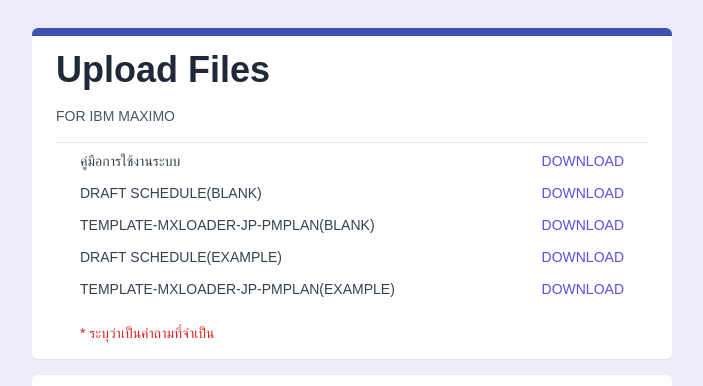
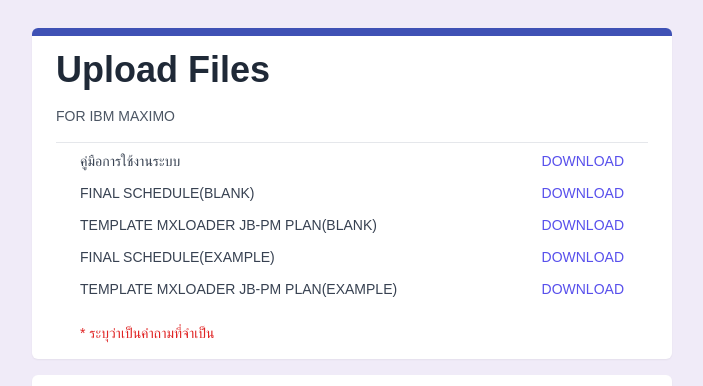
Before and after one commit to naravid19/maximo_project, a Django app: page / in a window 1280 px wide. Shown: the top 386 px of the page, without its empty margins (288-991 px from the left). Run offline with Django 5.2, Linux system fonts and the light colour scheme; data that the repository does not hold is empty; some libraries are stand-ins or nearby versions; some web fonts are replaced.

Commit message:
Updated project with renamed files and related code adjustments for better clarity
Recent Updates:
- Renamed files: `Final Schedule` and `TEMPLATE MXLOADER JB-PM PLAN`.
- Modified related code to reflect the new file names and ensure smooth integration.

```diff
--- a/maximo_app/templates/maximo_app/upload.html
+++ b/maximo_app/templates/maximo_app/upload.html
@@ -214,7 +214,7 @@
 
                 <div class="flex items-center justify-between">
                     <p class="text-sm font-normal text-gray-700">
-                        DRAFT SCHEDULE(BLANK)
+                        FINAL SCHEDULE(BLANK)
                     </p>
                     <a href="{% url 'download_schedule' %}" class="text-sm font-medium text-indigo-600 hover:text-indigo-800 hover:underline">
                         DOWNLOAD
@@ -223,7 +223,7 @@
 
                 <div class="flex items-center justify-between">
                     <p class="text-sm font-normal text-gray-700">
-                        TEMPLATE-MXLOADER-JP-PMPLAN(BLANK)
+                        TEMPLATE MXLOADER JB-PM PLAN(BLANK)
                     </p>
                     <a href="{% url 'download_original_template' %}" class="text-sm font-medium text-indigo-600 hover:text-indigo-800 hover:underline">
                         DOWNLOAD
@@ -232,7 +232,7 @@
 
                 <div class="flex items-center justify-between">
                     <p class="text-sm font-normal text-gray-700">
-                        DRAFT SCHEDULE(EXAMPLE)
+                        FINAL SCHEDULE(EXAMPLE)
                     </p>
                     <a href="{% url 'download_example_schedule' %}" class="text-sm font-medium text-indigo-600 hover:text-indigo-800 hover:underline">
                         DOWNLOAD
@@ -241,7 +241,7 @@
 
                 <div class="flex items-center justify-between">
                     <p class="text-sm font-normal text-gray-700">
-                        TEMPLATE-MXLOADER-JP-PMPLAN(EXAMPLE)
+                        TEMPLATE MXLOADER JB-PM PLAN(EXAMPLE)
                     </p>
                     <a href="{% url 'download_example_template' %}" class="text-sm font-medium text-indigo-600 hover:text-indigo-800 hover:underline">
                         DOWNLOAD
@@ -868,7 +868,7 @@
                             <div class="flex items-center">
                                 <img src="{% static 'icon/excel.svg' %}" alt="Excel icon" width="20" height="20" class="mr-2" />
                                 <a href="{% url 'download_template_file' %}" class="font-semibold text-blue-600 truncate hover:underline">
-                                    Download Template-MxLoader-JP-PMPlan File
+                                    Download Template MxLoader JB-PM Plan File
                                 </a>
                             </div>
                         </li>
--- a/maximo_app/views.py
+++ b/maximo_app/views.py
@@ -1794,9 +1794,9 @@ def index(request):
             yellow_fill = PatternFill(start_color='FFFF00', end_color='FFFF00', fill_type='solid')
 
             # Define file paths
-            file_path = os.path.join(settings.STATIC_ROOT, 'excel', 'Template-MxLoader-JP-PMPlan.xlsm')
-            file_template_xlsx = os.path.join(temp_dir, f"{uuid.uuid4()}_Template-MxLoader-JP-PMPlan_temp.xlsx")
-            file_template_xlsm = os.path.join(temp_dir, f"{uuid.uuid4()}_Template-MxLoader-JP-PMPlan.xlsm")
+            file_path = os.path.join(settings.STATIC_ROOT, 'excel', 'Template MxLoader JB-PM Plan.xlsm')
+            file_template_xlsx = os.path.join(temp_dir, f"{uuid.uuid4()}_Template MxLoader JB-PM Plan_temp.xlsx")
+            file_template_xlsm = os.path.join(temp_dir, f"{uuid.uuid4()}_Template MxLoader JB-PM Plan.xlsm")
 
             sheet_jp_labor = 'JPPLAN-LABOR'
             sheet_jp_task = 'JPPLAN-TASK'
@@ -2300,7 +2300,7 @@ def download_template_file(request):
     # ดึงลิงก์ไฟล์จาก session
     template_file = request.session.get('download_link_template', None)
     location = request.session.get('location', 'BLANK')
-    original_file_name = f'Template-MxLoader-JP-PMPlan-({location}).xlsm'
+    original_file_name = f'Template MxLoader JB-PM Plan ({location}).xlsm'
 
     if template_file:
         # ตรวจสอบเส้นทางของไฟล์และแปลงให้เป็นเส้นทางสมบูรณ์ถ้ายังไม่เป็น
@@ -2316,10 +2316,10 @@ def download_template_file(request):
                     return response
             except Exception as e:
                 # แสดงข้อความข้อผิดพลาดในกรณีที่ไม่สามารถเปิดไฟล์ได้
-                logger.error(f"Failed to open Template-MxLoader-JP-PMPlan file for download: {str(e)}", exc_info=True)
+                logger.error(f"Failed to open Template MxLoader JB-PM Plan file for download: {str(e)}", exc_info=True)
                 error_message = (
                     f"<div class='error-container'>"
-                    f"<strong class='error-title'>พบปัญหา:</strong> ไม่สามารถเปิดไฟล์ Template-MxLoader-JP-PMPlan ได้<br>"
+                    f"<strong class='error-title'>พบปัญหา:</strong> ไม่สามารถเปิดไฟล์ Template MxLoader JB-PM Plan ได้<br>"
                     f"<ul class='error-details'>"
                     f"<p class='error-description'>สาเหตุของปัญหา:</p>"
                     f"<li>เกิดข้อผิดพลาดระหว่างการเปิดไฟล์ กรุณาตรวจสอบว่าไฟล์มีอยู่จริงและไม่เสียหาย</li>"
@@ -2331,10 +2331,10 @@ def download_template_file(request):
                 return render(request, 'maximo_app/upload.html', {})
         else:
             # แสดงข้อผิดพลาดเมื่อไม่พบไฟล์
-            logger.error("Template-MxLoader-JP-PMPlan file not found for download.")
+            logger.error("Template MxLoader JB-PM Plan file not found for download.")
             error_message = (
                 f"<div class='error-container'>"
-                f"<strong class='error-title'>พบปัญหา:</strong> ไม่พบไฟล์ Template-MxLoader-JP-PMPlan ที่ต้องการดาวน์โหลด<br>"
+                f"<strong class='error-title'>พบปัญหา:</strong> ไม่พบไฟล์ Template MxLoader JB-PM Plan ที่ต้องการดาวน์โหลด<br>"
                 f"<ul class='error-details'>"
                 f"<p class='error-description'>สาเหตุของปัญหา:</p>"
                 f"<li>ระบบไม่สามารถหาไฟล์ที่ต้องการดาวน์โหลดได้</li>"
@@ -2347,13 +2347,13 @@ def download_template_file(request):
             return render(request, 'maximo_app/upload.html', {})
     else:
         # แสดงข้อผิดพลาดเมื่อไม่มีไฟล์ใน session
-        logger.error("Template-MxLoader-JP-PMPlan file path not specified in session.")
+        logger.error("Template MxLoader JB-PM Plan file path not specified in session.")
         error_message = (
             f"<div class='error-container'>"
-            f"<strong class='error-title'>พบปัญหา:</strong> ไม่มีการระบุไฟล์ Template-MxLoader-JP-PMPlan สำหรับการดาวน์โหลด<br>"
+            f"<strong class='error-title'>พบปัญหา:</strong> ไม่มีการระบุไฟล์ Template MxLoader JB-PM Plan สำหรับการดาวน์โหลด<br>"
             f"<ul class='error-details'>"
             f"<p class='error-description'>สาเหตุของปัญหา:</p>"
-            f"<li>ระบบไม่ได้รับข้อมูลที่อยู่ของไฟล์ Template-MxLoader-JP-PMPlan จาก session</li>"
+            f"<li>ระบบไม่ได้รับข้อมูลที่อยู่ของไฟล์ Template MxLoader JB-PM Plan จาก session</li>"
             f"</ul>"
             f"<p class='error-note'>คำแนะนำ: กรุณาอัปโหลดไฟล์อีกครั้ง หรือติดต่อฝ่ายสนับสนุนเพื่อขอความช่วยเหลือเพิ่มเติม</p>"
             f"</div>"
@@ -2364,14 +2364,14 @@ def download_template_file(request):
 def download_original_template(request):
     try:
         # ระบุตำแหน่งไฟล์เทมเพลตที่ต้องการดาวน์โหลด
-        file_path = os.path.join(settings.STATIC_ROOT, 'excel', 'Template-MxLoader-JP-PMPlan.xlsm')
+        file_path = os.path.join(settings.STATIC_ROOT, 'excel', 'Template MxLoader JB-PM Plan.xlsm')
 
         # ตรวจสอบว่าไฟล์มีอยู่หรือไม่
         if not os.path.exists(file_path):
-            logger.error("Template-MxLoader-JP-PMPlan file not found in the specified path for download.")
+            logger.error("Template MxLoader JB-PM Plan file not found in the specified path for download.")
             error_message = (
                 f"<div class='error-container'>"
-                f"<strong class='error-title'>พบปัญหา:</strong> ไม่พบไฟล์ Template-MxLoader-JP-PMPlan ที่ต้องการดาวน์โหลด<br>"
+                f"<strong class='error-title'>พบปัญหา:</strong> ไม่พบไฟล์ Template MxLoader JB-PM Plan ที่ต้องการดาวน์โหลด<br>"
                 f"<ul class='error-details'>"
                 f"<p class='error-description'>สาเหตุของปัญหา:</p>"
                 f"<li>ระบบไม่สามารถหาไฟล์ที่ต้องการดาวน์โหลดได้</li>"
@@ -2390,10 +2390,10 @@ def download_original_template(request):
 
     except Exception as e:
         # แสดงข้อผิดพลาดเมื่อไม่สามารถดำเนินการได้
-        logger.error(f"Failed to download Template-MxLoader-JP-PMPlan file: {str(e)}", exc_info=True)
+        logger.error(f"Failed to download Template MxLoader JB-PM Plan file: {str(e)}", exc_info=True)
         error_message = (
             f"<div class='error-container'>"
-            f"<strong class='error-title'>พบปัญหา:</strong> ไม่สามารถดาวน์โหลดไฟล์ Template-MxLoader-JP-PMPlan ได้<br>"
+            f"<strong class='error-title'>พบปัญหา:</strong> ไม่สามารถดาวน์โหลดไฟล์ Template MxLoader JB-PM Plan ได้<br>"
             f"<ul class='error-details'>"
             f"<p class='error-description'>สาเหตุของปัญหา:</p>"
             f"<li>เกิดข้อผิดพลาดระหว่างการดาวน์โหลดไฟล์ กรุณาลองใหม่อีกครั้ง</li>"
@@ -2407,14 +2407,57 @@ def download_original_template(request):
 def download_schedule(request):
     try:
         # ระบุตำแหน่งของไฟล์ที่ต้องการดาวน์โหลด
-        file_path = os.path.join(settings.STATIC_ROOT, 'excel', 'Draft Schedule.xlsx')
+        file_path = os.path.join(settings.STATIC_ROOT, 'excel', 'Final Schedule.xlsx')
 
         # ตรวจสอบว่าไฟล์มีอยู่จริงหรือไม่
         if not os.path.exists(file_path):
-            logger.error("Draft Schedule file not found in the specified path for download.")
+            logger.error("Final Schedule file not found in the specified path for download.")
             error_message = (
                 f"<div class='error-container'>"
-                f"<strong class='error-title'>พบปัญหา:</strong> ไม่พบไฟล์ Draft Schedule ที่ต้องการดาวน์โหลด<br>"
+                f"<strong class='error-title'>พบปัญหา:</strong> ไม่พบไฟล์ Final Schedule ที่ต้องการดาวน์โหลด<br>"
+                f"<ul class='error-details'>"
+                f"<p class='error-description'>สาเหตุของปัญหา:</p>"
+                f"<li>ระบบไม่สามารถหาไฟล์ที่ต้องการดาวน์โหลดได้</li>"
+                f"<li>ไฟล์ที่ต้องการดาวน์โหลดได้หมดอายุแล้ว</li>"
+                f"</ul>"
+                f"<p class='error-note'>คำแนะนำ: กรุณาตรวจสอบว่าไฟล์มีอยู่จริง หรือติดต่อฝ่ายสนับสนุนเพื่อขอความช่วยเหลือเพิ่มเติม</p>"
+                f"</div>"
+            )
+            messages.error(request, error_message)
+            return redirect('index')
+
+        # เปิดไฟล์และสร้าง response สำหรับการดาวน์โหลด
+        response = FileResponse(open(file_path, 'rb'), content_type='application/vnd.openxmlformats-officedocument.spreadsheetml.sheet')
+        response['Content-Disposition'] = f'attachment; filename="{os.path.basename(file_path)}"'
+        return response
+
+    except Exception as e:
+        # แสดงข้อผิดพลาดเมื่อเกิดข้อผิดพลาดในการทำงาน
+        logger.error(f"Failed to download Final Schedule file: {str(e)}", exc_info=True)
+        error_message = (
+            f"<div class='error-container'>"
+            f"<strong class='error-title'>พบปัญหา:</strong> ไม่สามารถดาวน์โหลดไฟล์ Final Schedule ได้<br>"
+            f"<ul class='error-details'>"
+            f"<p class='error-description'>สาเหตุของปัญหา:</p>"
+            f"<li>เกิดข้อผิดพลาดระหว่างการดาวน์โหลดไฟล์ กรุณาลองใหม่อีกครั้ง</li>"
+            f"</ul>"
+            f"<p class='error-note'>คำแนะนำ: หากยังพบปัญหา โปรดติดต่อฝ่ายสนับสนุนเพื่อขอความช่วยเหลือเพิ่มเติม</p>"
+            f"</div>"
+        )
+        messages.error(request, error_message)
+        return redirect('index')
+
+def download_example_template(request):
+    try:
+        # ระบุตำแหน่งไฟล์ที่ต้องการดาวน์โหลด
+        file_path = os.path.join(settings.STATIC_ROOT, 'excel', 'Template MxLoader JB-PM Plan (SNR-H03).xlsm')
+
+        # ตรวจสอบว่าไฟล์มีอยู่จริงหรือไม่
+        if not os.path.exists(file_path):
+            logger.error("Template MxLoader JB-PM Plan (SNR-H03) file not found in the specified path for download.")
+            error_message = (
+                f"<div class='error-container'>"
+                f"<strong class='error-title'>พบปัญหา:</strong> ไม่พบไฟล์ Template MxLoader JB-PM Plan ที่ต้องการดาวน์โหลด<br>"
                 f"<ul class='error-details'>"
                 f"<p class='error-description'>สาเหตุของปัญหา:</p>"
                 f"<li>ระบบไม่สามารถหาไฟล์ที่ต้องการดาวน์โหลดได้</li>"
@@ -2427,16 +2470,16 @@ def download_schedule(request):
             return render(request, 'maximo_app/upload.html', {})
 
         # เปิดไฟล์และสร้าง response สำหรับการดาวน์โหลด
-        response = FileResponse(open(file_path, 'rb'), content_type='application/vnd.openxmlformats-officedocument.spreadsheetml.sheet')
+        response = FileResponse(open(file_path, 'rb'), content_type='application/vnd.ms-excel.sheet.macroEnabled.12')
         response['Content-Disposition'] = f'attachment; filename="{os.path.basename(file_path)}"'
         return response
 
     except Exception as e:
-        # แสดงข้อผิดพลาดเมื่อเกิดข้อผิดพลาดในการทำงาน
-        logger.error(f"Failed to download Draft Schedule file: {str(e)}", exc_info=True)
+        # แสดงข้อความข้อผิดพลาดเมื่อเกิดข้อผิดพลาดในการทำงาน
+        logger.error(f"Failed to download Template MxLoader JB-PM Plan (SNR-H03) file: {str(e)}", exc_info=True)
         error_message = (
             f"<div class='error-container'>"
-            f"<strong class='error-title'>พบปัญหา:</strong> ไม่สามารถดาวน์โหลดไฟล์ Draft Schedule ได้<br>"
+            f"<strong class='error-title'>พบปัญหา:</strong> ไม่สามารถดาวน์โหลดไฟล์ Template MxLoader JB-PM Plan ได้<br>"
             f"<ul class='error-details'>"
             f"<p class='error-description'>สาเหตุของปัญหา:</p>"
             f"<li>เกิดข้อผิดพลาดระหว่างการดาวน์โหลดไฟล์ กรุณาลองใหม่อีกครั้ง</li>"
@@ -2447,17 +2490,17 @@ def download_schedule(request):
         messages.error(request, error_message)
         return render(request, 'maximo_app/upload.html', {})
 
-def download_example_template(request):
+def download_example_schedule(request):
     try:
-        # ระบุตำแหน่งไฟล์ที่ต้องการดาวน์โหลด
-        file_path = os.path.join(settings.STATIC_ROOT, 'excel', 'Template-MxLoader-JP-PMPlan-(SNR-H03).xlsm')
+        # ระบุตำแหน่งของไฟล์ที่ต้องการดาวน์โหลด
+        file_path = os.path.join(settings.STATIC_ROOT, 'excel', 'Final Schedule (SNR-H).xlsx')
 
         # ตรวจสอบว่าไฟล์มีอยู่จริงหรือไม่
         if not os.path.exists(file_path):
-            logger.error("Template-MxLoader-JP-PMPlan-(SNR-H03) file not found in the specified path for download.")
+            logger.error("Final Schedule (SNR-H) file not found in the specified path for download.")
             error_message = (
                 f"<div class='error-container'>"
-                f"<strong class='error-title'>พบปัญหา:</strong> ไม่พบไฟล์ Template-MxLoader-JP-PMPlan ที่ต้องการดาวน์โหลด<br>"
+                f"<strong class='error-title'>พบปัญหา:</strong> ไม่พบไฟล์ Final Schedule ที่ต้องการดาวน์โหลด<br>"
                 f"<ul class='error-details'>"
                 f"<p class='error-description'>สาเหตุของปัญหา:</p>"
                 f"<li>ระบบไม่สามารถหาไฟล์ที่ต้องการดาวน์โหลดได้</li>"
@@ -2470,59 +2513,16 @@ def download_example_template(request):
             return render(request, 'maximo_app/upload.html', {})
 
         # เปิดไฟล์และสร้าง response สำหรับการดาวน์โหลด
-        response = FileResponse(open(file_path, 'rb'), content_type='application/vnd.ms-excel.sheet.macroEnabled.12')
-        response['Content-Disposition'] = f'attachment; filename="{os.path.basename(file_path)}"'
-        return response
-
-    except Exception as e:
-        # แสดงข้อความข้อผิดพลาดเมื่อเกิดข้อผิดพลาดในการทำงาน
-        logger.error(f"Failed to download Template-MxLoader-JP-PMPlan-(SNR-H03) file: {str(e)}", exc_info=True)
-        error_message = (
-            f"<div class='error-container'>"
-            f"<strong class='error-title'>พบปัญหา:</strong> ไม่สามารถดาวน์โหลดไฟล์ Template-MxLoader-JP-PMPlan ได้<br>"
-            f"<ul class='error-details'>"
-            f"<p class='error-description'>สาเหตุของปัญหา:</p>"
-            f"<li>เกิดข้อผิดพลาดระหว่างการดาวน์โหลดไฟล์ กรุณาลองใหม่อีกครั้ง</li>"
-            f"</ul>"
-            f"<p class='error-note'>คำแนะนำ: หากยังพบปัญหา โปรดติดต่อฝ่ายสนับสนุนเพื่อขอความช่วยเหลือเพิ่มเติม</p>"
-            f"</div>"
-        )
-        messages.error(request, error_message)
-        return render(request, 'maximo_app/upload.html', {})
-
-def download_example_schedule(request):
-    try:
-        # ระบุตำแหน่งของไฟล์ที่ต้องการดาวน์โหลด
-        file_path = os.path.join(settings.STATIC_ROOT, 'excel', 'Draft Schedule (SNR-H).xlsx')
-
-        # ตรวจสอบว่าไฟล์มีอยู่จริงหรือไม่
-        if not os.path.exists(file_path):
-            logger.error("Draft Schedule (SNR-H) file not found in the specified path for download.")
-            error_message = (
-                f"<div class='error-container'>"
-                f"<strong class='error-title'>พบปัญหา:</strong> ไม่พบไฟล์ Draft Schedule ที่ต้องการดาวน์โหลด<br>"
-                f"<ul class='error-details'>"
-                f"<p class='error-description'>สาเหตุของปัญหา:</p>"
-                f"<li>ระบบไม่สามารถหาไฟล์ที่ต้องการดาวน์โหลดได้</li>"
-                f"<li>ไฟล์ที่ต้องการดาวน์โหลดได้หมดอายุแล้ว</li>"
-                f"</ul>"
-                f"<p class='error-note'>คำแนะนำ: กรุณาตรวจสอบว่าไฟล์มีอยู่จริง หรือติดต่อฝ่ายสนับสนุนเพื่อขอความช่วยเหลือเพิ่มเติม</p>"
-                f"</div>"
-            )
-            messages.error(request, error_message)
-            return render(request, 'maximo_app/upload.html', {})
-
-        # เปิดไฟล์และสร้าง response สำหรับการดาวน์โหลด
         response = FileResponse(open(file_path, 'rb'), content_type='application/vnd.openxmlformats-officedocument.spreadsheetml.sheet')
         response['Content-Disposition'] = f'attachment; filename="{os.path.basename(file_path)}"'
         return response
 
     except Exception as e:
         # แสดงข้อความข้อผิดพลาดเมื่อเกิดข้อผิดพลาดในการทำงาน
-        logger.error(f"Failed to download Draft Schedule (SNR-H) file: {str(e)}", exc_info=True)
+        logger.error(f"Failed to download Final Schedule (SNR-H) file: {str(e)}", exc_info=True)
         error_message = (
             f"<div class='error-container'>"
-            f"<strong class='error-title'>พบปัญหา:</strong> ไม่สามารถดาวน์โหลดไฟล์ Draft Schedule ได้<br>"
+            f"<strong class='error-title'>พบปัญหา:</strong> ไม่สามารถดาวน์โหลดไฟล์ Final Schedule ได้<br>"
             f"<ul class='error-details'>"
             f"<p class='error-description'>สาเหตุของปัญหา:</p>"
             f"<li>เกิดข้อผิดพลาดระหว่างการดาวน์โหลดไฟล์ กรุณาลองใหม่อีกครั้ง</li>"
```
Also changed, not shown: 13 other files.
